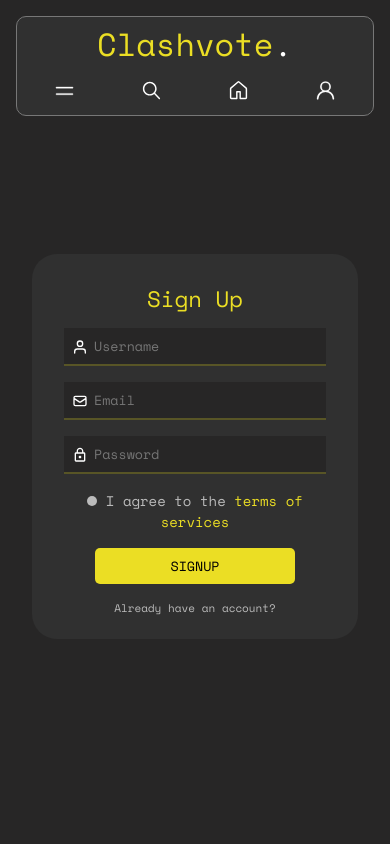
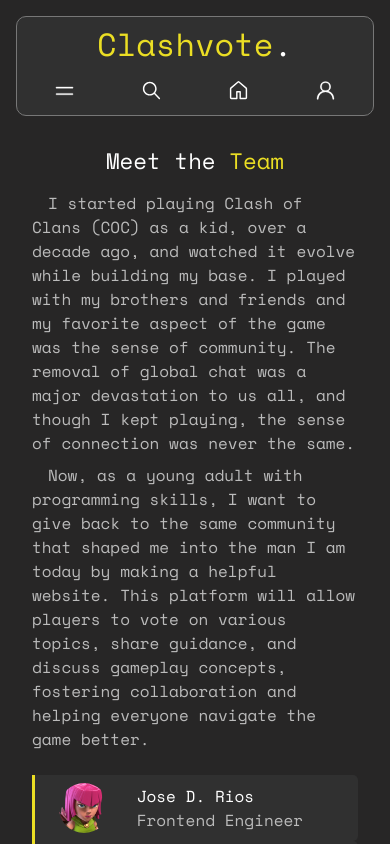
Before and after one commit to josedrios/clashvote, a React (Vite) app: page / in a window 390 px wide. Built offline with nearby package versions, Linux system fonts and the light colour scheme.

Commit message:
Fixed minor about.jsx layout issues, as well as team member container/card issues

```diff
--- a/src/Components/layout/App.jsx
+++ b/src/Components/layout/App.jsx
@@ -6,7 +6,7 @@ import "../../styles/main.scss";
 
 export default function App() {
     const [isSideBarOpen, setIsSideBarOpen] = useState(false);
-    const [mainView, setMainView] = useState("auth");
+    const [mainView, setMainView] = useState("about");
 
     const toggleSideBar = () => {
         setIsSideBarOpen(!isSideBarOpen);
--- a/src/styles/components/_cards.scss
+++ b/src/styles/components/_cards.scss
@@ -158,7 +158,7 @@
 // About Page - Team Member Cards
 .team-member-card {
     @include flex(row, initial, center);
-    border-left: 2px solid $primary-color;
+    border-left: 3px solid $primary-color;
     margin-bottom: $spacing-md;
     padding: $spacing-sm $spacing-md;
     border-radius: 0 $border-radius-xs $border-radius-xs 0;
@@ -186,6 +186,14 @@
 
 @media (max-width: 550px) {
     .team-member-card {
-        max-width: 320px;
+        margin: auto;
+
+        .team-member-pfp {
+            margin-left: $spacing-sm;
+        }
+
+        .team-member-info {
+            margin-left: 4%;
+        }
     }
 }
--- a/src/styles/components/_forms.scss
+++ b/src/styles/components/_forms.scss
@@ -129,6 +129,11 @@ input[type="search"] {
     color: $gray-lighter;
     font-size: 11px;
     display: inline;
+    transition: color $transition-instant;
+
+    &:hover {
+        color: $primary-color;
+    }
 }
 
 @media(max-width: 700px)  {
--- a/src/styles/pages/_about.scss
+++ b/src/styles/pages/_about.scss
@@ -9,7 +9,7 @@
     white-space: nowrap;
     margin: 0 auto;
     padding: 0 $spacing-sm;
-    margin-bottom: $spacing-md;
+    margin-bottom: $spacing-sm;
     padding-bottom: $spacing-sm;
 
     h3 {
@@ -26,8 +26,10 @@
     @include flex(column);
     font-size: $font-size-md;
     margin-bottom: $spacing-md;
+
     .desc-paragraph {
         margin-bottom: $spacing-sm;
+        color: $gray-lighter;
     }
 }
 
@@ -47,7 +49,14 @@
 }
 
 @media (max-width: 550px) {
+    #about-us-description {
+        margin: auto;
+        max-width: 400px;
+        margin-bottom: $spacing-md;
+    }
+
     #team-member-container {
         grid-template-columns: 1fr !important;
+        margin-bottom: $spacing-lg;
     }
 }
```
